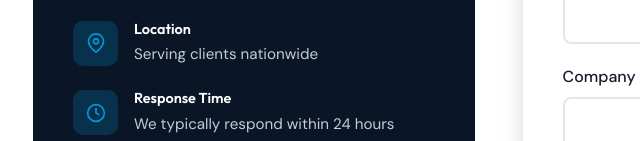
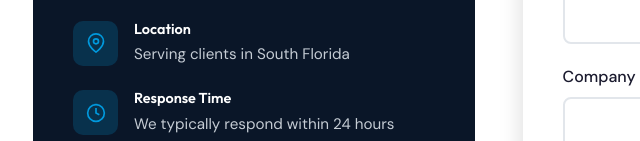
Before and after one commit to Krise18/kem-website, a website: page contact.html in a window 1280 px wide. Shown: the part 659-800 px from the top of the page, 31-671 px from the left. Drawn offline with Linux system fonts and the light colour scheme.

Commit message:
Update contact form to reflect accurate business location

```diff
--- a/contact.html
+++ b/contact.html
@@ -77,7 +77,7 @@
             </div>
             <div class="contact-item-text">
               <h4>Location</h4>
-              <p>Serving clients nationwide</p>
+              <p>Serving clients in South Florida</p>
             </div>
           </div>
 
```
